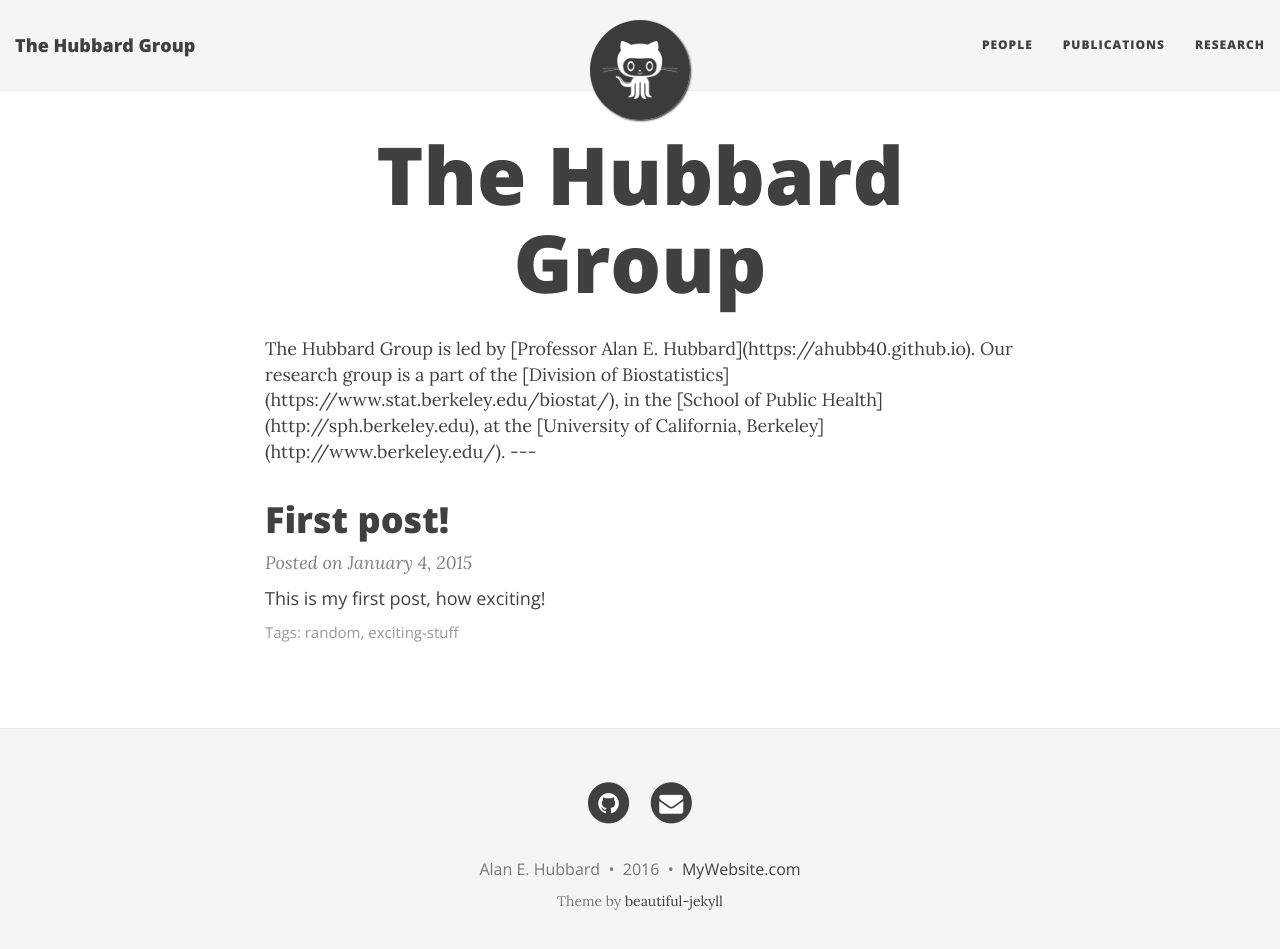
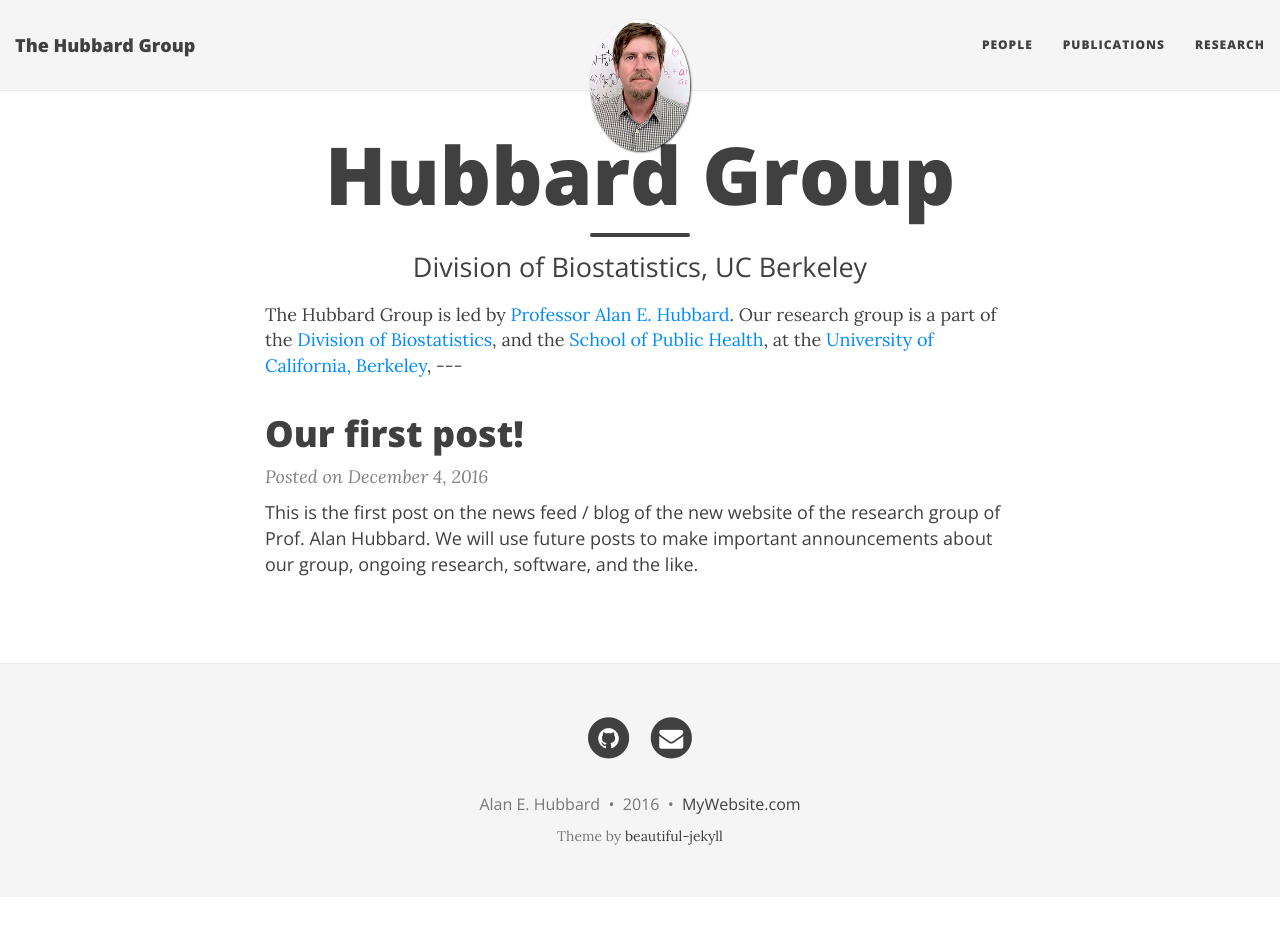
Before and after one commit to hubbardgroup/hubbardgroup.github.io, a Jekyll site: the page built from index.html, in a window 1280 px wide and 962 px high. Shown: the top 949 px of the window. Built offline with Jekyll 4.4.1, drawn with Linux system fonts in a browser that asks for light colours; nearby versions of some CDN libraries; the list of posts is cut into pages by our own code.

Commit message:
clean up images, edit posts, md -> html in index

```diff
--- a/_config.yml
+++ b/_config.yml
@@ -23,7 +23,7 @@ navbar-links:
 
 # Image to show in the navigation bar - image must be a square (width = height)
 # Remove this parameter if you don't want an image in the navbar
-avatar: "/img/avatar-icon.png"
+avatar: "/img/alanhubbard.jpg"
 
 # --- Footer options --- #
 
--- a/_posts/2015-01-04-first-post.md
+++ /dev/null
@@ -1,7 +0,0 @@
----
-layout: post
-title: First post!
-tags: [random, exciting-stuff]
----
-
-This is my first post, how exciting!
--- /dev/null
+++ b/_posts/2016-12-04-first-post.md
@@ -0,0 +1,9 @@
+---
+layout: post
+title: Our first post!
+tags:
+---
+
+This is the first post on the news feed / blog of the new website of the
+research group of Prof. Alan Hubbard. We will use future posts to make important
+announcements about our group, ongoing research, software, and the like.
--- a/index.html
+++ b/index.html
@@ -1,16 +1,16 @@
 ---
 layout: page
-title: The Hubbard Group
-subtitle:
+title: Hubbard Group
+subtitle: Division of Biostatistics, UC Berkeley
 ---
 
-The Hubbard Group is led by [Professor Alan E.
-Hubbard](https://ahubb40.github.io).
+The Hubbard Group is led by <a href="https://ahubb40.github.io">Professor Alan
+E. Hubbard</a>.
 
-Our research group is a part of the [Division of
-Biostatistics](https://www.stat.berkeley.edu/biostat/), in the [School of
-Public Health](http://sph.berkeley.edu), at the [University of California,
-Berkeley](http://www.berkeley.edu/).
+Our research group is a part of the
+<a href="https://www.stat.berkeley.edu/biostat/"> Division of Biostatistics</a>,
+and the <a href="http://sph.berkeley.edu"> School of Public Health</a>, at the
+<a href="http://www.berkeley.edu/"> University of California, Berkeley</a>,
 
 ---
 
```
Also changed, not shown: img/404-southpark.jpg (deleted), img/alanhubbard.jpg (added), img/install-steps.gif (deleted), img/path.jpg (deleted).
